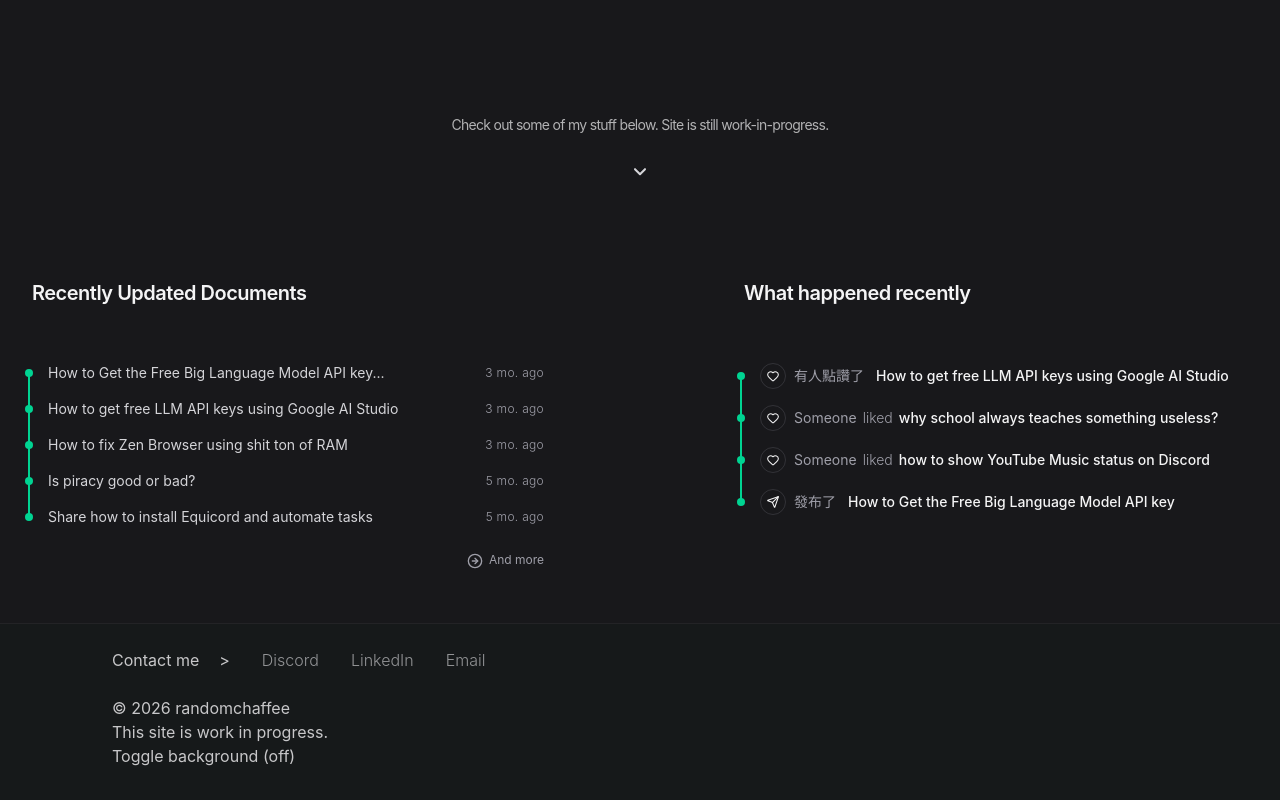
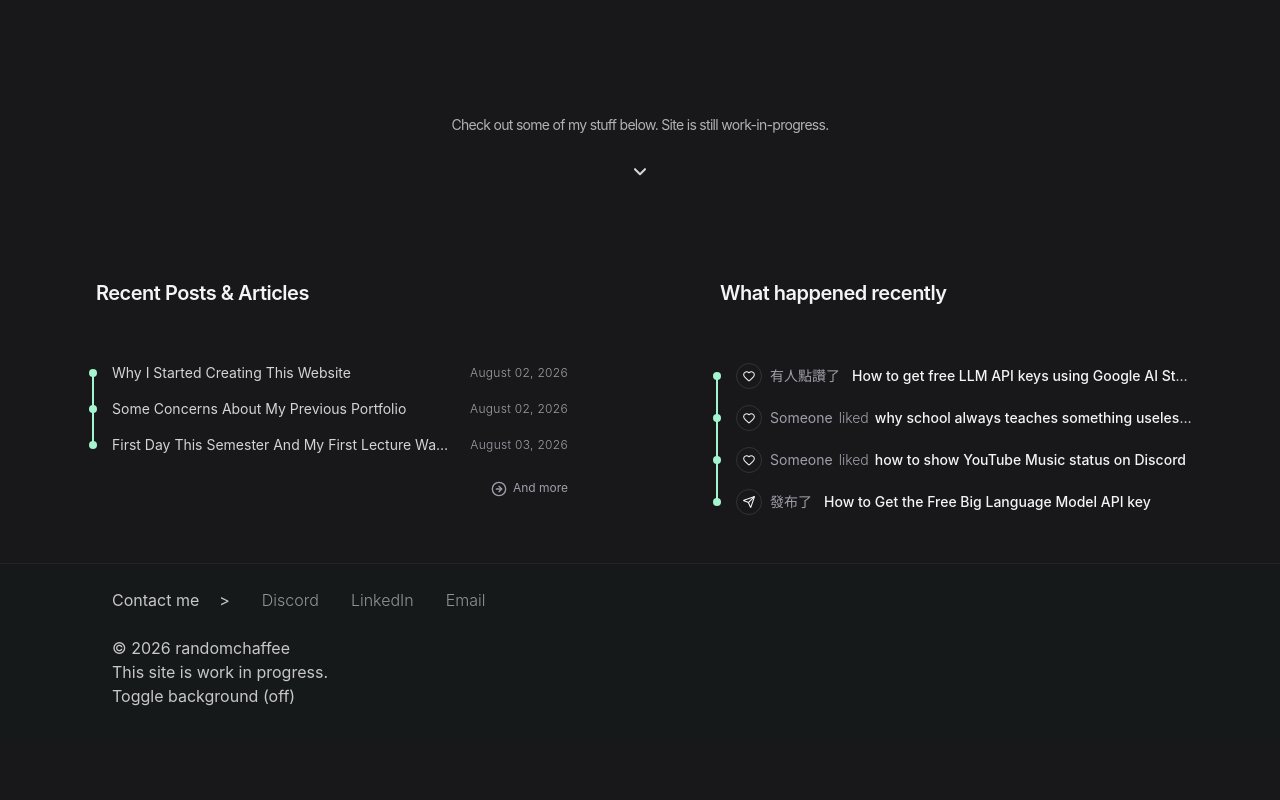
Before and after one commit to randomchaffee/portfolio, a React (Vite) app: page / in a window 1280 px wide. Shown: the part 601-1401 px from the top of the page. After the commit the page ends 1341 px from the top, so only its background shows below. Built offline with nearby package versions, Linux system fonts and the light colour scheme.

Commit message:
feat: implement actual functionaly for Recent Posts & Articles section in the homepage

```diff
--- a/src/components/ui/TimelineList.tsx
+++ b/src/components/ui/TimelineList.tsx
@@ -13,12 +13,12 @@ export const DocumentList = ({ title, items, moreLink }: DocumentListProps) => {
         <div className="w-full text-zinc-100 font-sans">
             <h2 className="pl-2 pb-8 text-xl font-semibold mb-6 tracking-tight">{title}</h2>
                 <div className="relative pl-6 space-y-4 before:absolute before:left-[4.25px] before:top-2
-                before:bottom-2 before:w-0.5 before:bg-emerald-400">
+                before:bottom-2 before:w-0.5 before:bg-emerald-200">
                     {items.map((item) => (
                         <div key={item.id} className="relative group flex items-center justify-between
                         text-sm gap-4">
                             {/* timeline dot */}
-                            <span className="absolute -left-5.75 top-1/2 -translate-y-1/2 w-2 h-2 rounded-full bg-emerald-400
+                            <span className="absolute -left-5.75 top-1/2 -translate-y-1/2 w-2 h-2 rounded-full bg-emerald-200
                             group-hover:scale-125 transition-transform"/>
 
                             {/* title / link */}
@@ -77,11 +77,11 @@ export const ActivityTimeline = ({ title, activities }: ActivityTimelineProps) =
 
             {/* container w/ continuous vertical line */}
             <div className="relative pl-6 space-y-4 before:absolute before:left-[3.75px] before:top-3
-                before:bottom-3 before:w-0.5 before:bg-emerald-400">
+                before:bottom-3 before:w-0.5 before:bg-emerald-200">
                 {activities.map((item) => (
                     <div key={item.id} className="relative flex items-center gap-2 text-sm group">
                         {/* timeline dot */}
-                        <span className="absolute -left-5.75 top-1/2 -translate-y-1/2 w-2 h-2 rounded-full bg-emerald-400
+                        <span className="absolute -left-5.75 top-1/2 -translate-y-1/2 w-2 h-2 rounded-full bg-emerald-200
                         group-hover:scale-125 transition-transform"/>
 
                         {/* activity type icon */}
--- a/src/data/blogData.ts
+++ b/src/data/blogData.ts
@@ -23,9 +23,9 @@ export const BLOG_POSTS: PostItem[] = [
                but very soon I actually realized I relied so much on AI for building it that
                many of the concepts, such as setting up nginx, creating a docker-compose script,
                and even creating FastAPI backend enpoints, were things I actually just followed based on
-               what the AI instructed. If I was told to recreate those today without outside help
-               or reference, I wouldn't be able to. I'd know the concepts, like why I used those tools
-               and such, but not the how.
+               what the AI instructed. If I were told to recreate those today without outside help, would I actually know how?
+               I didn't think much of it then but now I know I wouldn't be able to.
+               I'd know the concepts, like why I used those tools and such, but not the how.
 
                \n\nWhat qualifies you as knowing or being skilled at something, really? Even now it's still a question
                I often ask myself.`,
--- a/src/pages/Home.tsx
+++ b/src/pages/Home.tsx
@@ -1,16 +1,9 @@
 import Hero from "../components/Hero";
 import { ActivityTimeline, DocumentList } from "../components/ui/TimelineList";
-
-const sampleDocs = [
-  { id: "1", title: "How to Get the Free Big Language Model API key...", timestamp: "3 mo. ago" },
-  { id: "2", title: "How to get free LLM API keys using Google AI Studio", timestamp: "3 mo. ago" },
-  { id: "3", title: "How to fix Zen Browser using shit ton of RAM", timestamp: "3 mo. ago" },
-  { id: "4", title: "Is piracy good or bad?", timestamp: "5 mo. ago" },
-  { id: "5", title: "Share how to install Equicord and automate tasks", timestamp: "5 mo. ago" },
-];
+import { BLOG_POSTS } from "../data/blogData";
 
 const sampleActivities = [
-  { id: "1", type: "like" as const, user: "有人點讚了", actionText: "", targetTitle: "How to get free LLM API keys using Google AI Studio" },
+  { id: "1", type: "like" as const, user: "有人點讚了", actionText: "", targetTitle: "How to get free LLM API keys using Google AI Studio and OpenRoute" },
   { id: "2", type: "like" as const, user: "Someone", actionText: "liked", targetTitle: "why school always teaches something useless?" },
   { id: "3", type: "like" as const, user: "Someone", actionText: "liked", targetTitle: "how to show YouTube Music status on Discord" },
   { id: "4", type: "publish" as const, user: "發布了", actionText: "", targetTitle: "How to Get the Free Big Language Model API key" },
@@ -22,10 +15,15 @@ const Home = () => {
         <Hero />
 
         {/* links and timeline */}
-        <section className="max-w-350 mx-auto px-6 py-12 grid grid-cols-1 md:grid-cols-2 gap-16 lg:gap-48">
+        <section className="max-w-[90%] mx-auto px-6 py-12 grid grid-cols-1 md:grid-cols-2 gap-12 lg:gap-36">
           <DocumentList
-            title="Recently Updated Documents"
-            items={sampleDocs}
+            title="Recent Posts & Articles"
+            items={BLOG_POSTS.map((post) => ({
+              id: post.id,
+              title: post.title,
+              url: `/blog/${post.slug}`,
+              timestamp: post.publishedAt,
+            }))}
             moreLink="/work"
           />
 
--- a/src/types/portfolio.ts
+++ b/src/types/portfolio.ts
@@ -1,5 +1,5 @@
 export type DocumentItem = {
-    id: string;
+    id: string | number;
     title: string;
     timestamp: string;
     url?: string;
```
